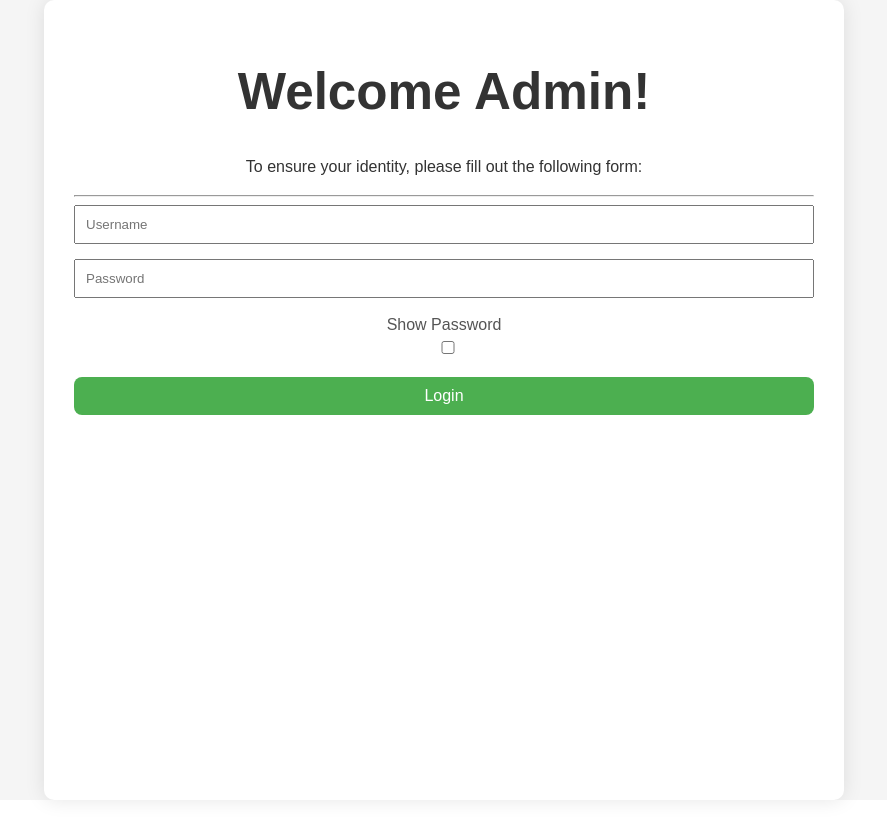
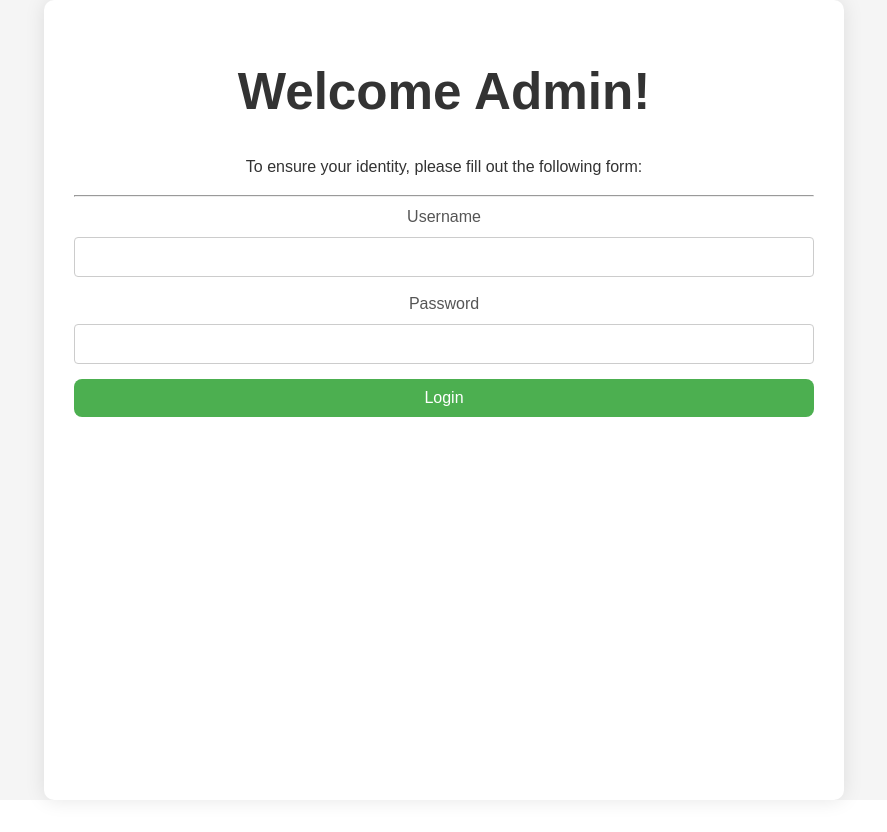
Before and after one commit to OtnielSitohang/arsip-balmon-front, a React (Vite) app: page / in a window 1280 px wide. Shown: the whole page, without its empty margins (196-1083 px from the left). Built offline with nearby package versions, Linux system fonts and the light colour scheme.

Commit message:
Rekap data with validation

```diff
--- a/package.json
+++ b/package.json
@@ -14,6 +14,7 @@
     "bootstrap": "^5.3.2",
     "react": "^18.2.0",
     "react-bootstrap": "^2.10.0",
+    "react-bootstrap-sweetalert": "^5.2.0",
     "react-dom": "^18.2.0",
     "react-icons": "^5.0.1",
     "react-router-dom": "^6.21.3",
--- a/src/component/FormLogin.jsx
+++ b/src/component/FormLogin.jsx
@@ -1,51 +1,53 @@
-
 import React, { useState } from "react";
 
-const FormLogin = ({ handleLogin }) => {
-  const [user, setUser] = useState({ username: "", password: "" });
-  const [showPassword, setShowPassword] = useState(false);
-  const [error, setError] = useState(null);
+const FormLogin = ({ handleLogin, handleKeyPress }) => {
+  const [userData, setUserData] = useState({ username: "", password: "" });
 
-  const handleChange = (name, value) => {
-    setUser({ ...user, [name]: value });
+  const handleChange = (e) => {
+    const { name, value } = e.target;
+    setUserData((prevData) => ({ ...prevData, [name]: value }));
   };
 
-  const handleSubmit = () => {
-    if (user.username === "" || user.password === "") {
-      setError("Username dan Password Tidak Boleh Kosong!");
-      return;
-    }
-
-    // Pass the user data to the parent component for handling the login
-    handleLogin(user);
-  };
-
-  const handleTogglePassword = () => {
-    setShowPassword(!showPassword);
+  const handleSubmit = (e) => {
+    e.preventDefault();
+    handleLogin(userData);
   };
 
   return (
-    <div>
-      {error && <p style={{ color: "red" }}>{error}</p>}
-      <input
-        placeholder="Username"
-        onChange={(e) => handleChange("username", e.target.value)}
-      />
-      <input
-        placeholder="Password"
-        type={showPassword ? "text" : "password"}
-        onChange={(e) => handleChange("password", e.target.value)}
-      />
-      <label>
-        Show Password
+    <form onSubmit={handleSubmit}>
+      <div className="mb-3">
+        <label htmlFor="username" className="form-label">
+          Username
+        </label>
         <input
-          type="checkbox"
-          checked={showPassword}
-          onChange={handleTogglePassword}
+          type="text"
+          className="form-control"
+          id="username"
+          name="username"
+          value={userData.username}
+          onChange={handleChange}
+          required
         />
-      </label>
-      <button onClick={handleSubmit}>Login</button>
-    </div>
+      </div>
+      <div className="mb-3">
+        <label htmlFor="password" className="form-label">
+          Password
+        </label>
+        <input
+          type="password"
+          className="form-control"
+          id="password"
+          name="password"
+          value={userData.password}
+          onChange={handleChange}
+          required
+          onKeyPress={handleKeyPress}
+        />
+      </div>
+      <button type="submit" className="btn btn-primary">
+        Login
+      </button>
+    </form>
   );
 };
 
--- a/src/pages/ArsipBalom.jsx
+++ b/src/pages/ArsipBalom.jsx
@@ -1,3 +1,4 @@
+// ArsipBalom.jsx
 import React, { useState } from 'react';
 import Swal from 'sweetalert2';
 import Api from '../API/InserAPI';
@@ -22,6 +23,11 @@ const ArsipBalom = () => {
   const [folder, setFolder] = useState('');
   const [message, setMessage] = useState('');
   const [errorMessage, setErrorMessage] = useState('');
+  const [showInsertForm, setShowInsertForm] = useState(false);
+
+  const toggleInsertForm = () => {
+    setShowInsertForm(!showInsertForm);
+  };
 
   const handleKeyPress = (e) => {
     if (e.key === 'Enter') {
@@ -138,7 +144,6 @@ const ArsipBalom = () => {
   return (
     <div className="container">
       <h1>Data Arsip</h1>
-
       <input
         type="text"
         value={kodeArsip}
@@ -153,6 +158,12 @@ const ArsipBalom = () => {
       {errorMessage && <p style={{ color: 'red' }}>{errorMessage}</p>}
 
       {data && (
+        <div>
+          <button onClick={toggleInsertForm}>
+            {showInsertForm ? 'Hide Insert Form' : 'Insert Data'}
+          </button>
+
+          {showInsertForm && (
             <FormData
               data={data}
               uraian_berkas={uraian_berkas}
@@ -182,7 +193,10 @@ const ArsipBalom = () => {
               folder={folder}
               setFolder={setFolder}
               handleRekap={handleRekap}
+              showInsertForm={showInsertForm}
             />
+          )}
+        </div>
       )}
     </div>
   );
--- a/src/pages/LoginPages.jsx
+++ b/src/pages/LoginPages.jsx
@@ -1,10 +1,15 @@
-// LoginPage.jsx
 import React, { useEffect, useState } from "react";
 import { useNavigate } from "react-router-dom";
 import { Container } from "react-bootstrap";
 import FormLogin from "../component/FormLogin";
-import { toast } from "sonner";
+import Swal from 'sweetalert2';
 import config from "../config";
+
+const handleKeyPress = (e, handleLogin, userData) => {
+  if (e.key === 'Enter') {
+    handleLogin(userData);
+  }
+};
 
 const LoginPage = () => {
   const navigate = useNavigate();
@@ -27,12 +32,30 @@ const LoginPage = () => {
         localStorage.setItem("user", JSON.stringify(data.user));
         setLoggedIn(true);
         navigate("/Input");
+        Swal.fire({
+          title: 'Login Successful!',
+          text: 'You have successfully logged in.',
+          icon: 'success',
+          confirmButtonText: 'OK',
+        });
       } else {
         setError(data.message || 'Login failed');
+        Swal.fire({
+          title: 'Login Failed!',
+          text: data.message || 'Login failed',
+          icon: 'error',
+          confirmButtonText: 'OK',
+        });
       }
     } catch (error) {
       console.error('Error during login:', error);
       setError('Error during login. Please try again.');
+      Swal.fire({
+        title: 'Error!',
+        text: 'Error during login. Please try again.',
+        icon: 'error',
+        confirmButtonText: 'OK',
+      });
     }
   };
 
@@ -66,7 +89,7 @@ const LoginPage = () => {
             To ensure your identity, please fill out the following form:
           </p>
           <hr className="featurette-divider" />
-          <FormLogin handleLogin={handleLogin} />
+          <FormLogin handleLogin={handleLogin} handleKeyPress={(e) => handleKeyPress(e, handleLogin, userData)} />
           {error && <p style={{ color: "red" }}>{error}</p>}
         </>
       )}
--- a/src/routes/index.jsx
+++ b/src/routes/index.jsx
@@ -1,7 +1,7 @@
 import { createBrowserRouter, RouterProvider } from "react-router-dom";
 import { Toaster } from "sonner";
 import LoginPages from "../pages/LoginPages";
-import ArsipBalom from "../pages/ArsipBalom";
+import ArsipBalom from "../Pages/ArsipBalom";
 
 // membuat router
 const router = createBrowserRouter([
```
Also changed, not shown: src/component/FormData.jsx (+0 -15 lines), 1 other file (tests, documents, lock files or other folders). Lines whose indentation alone changed are shown as unchanged.
